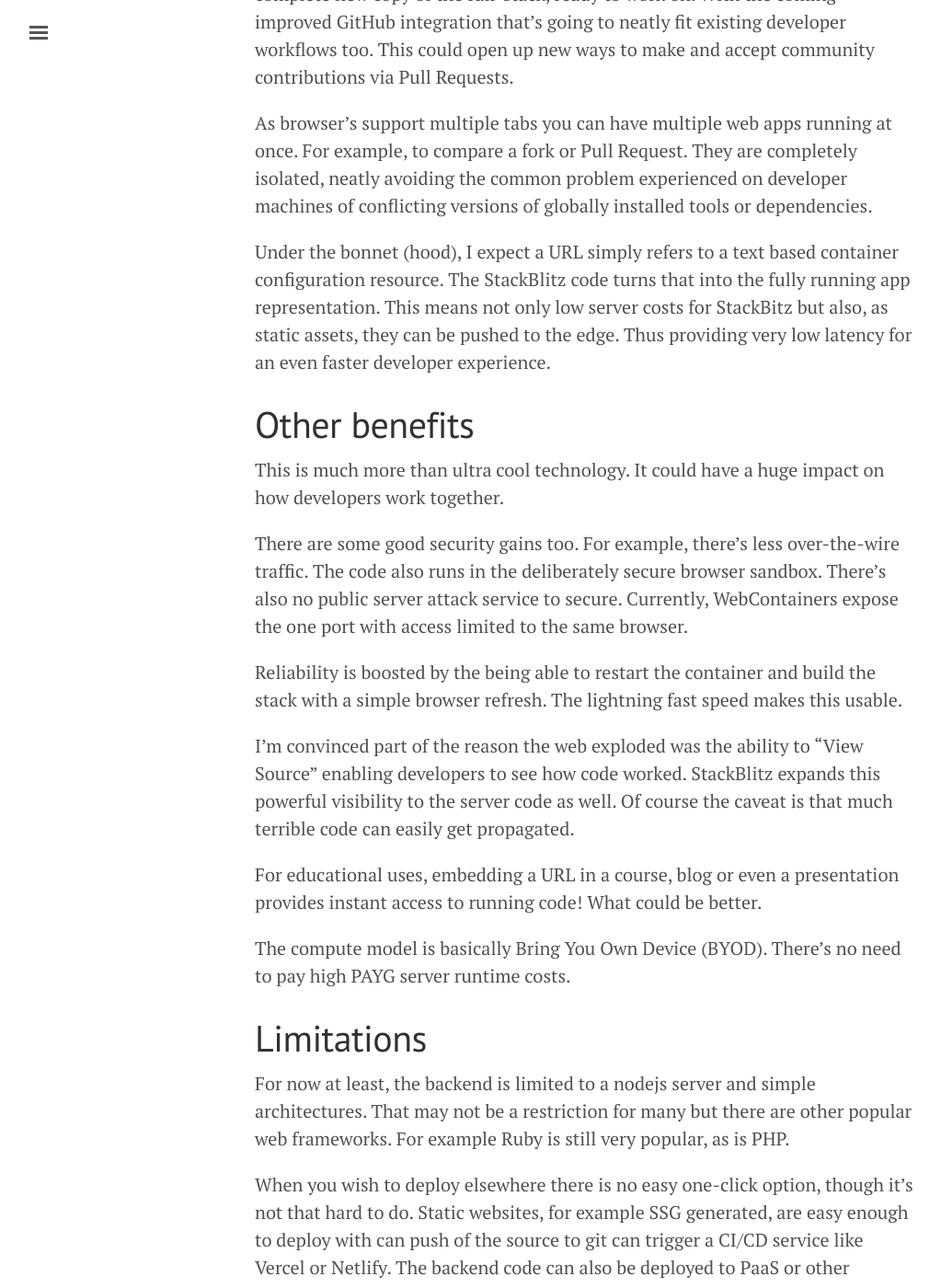
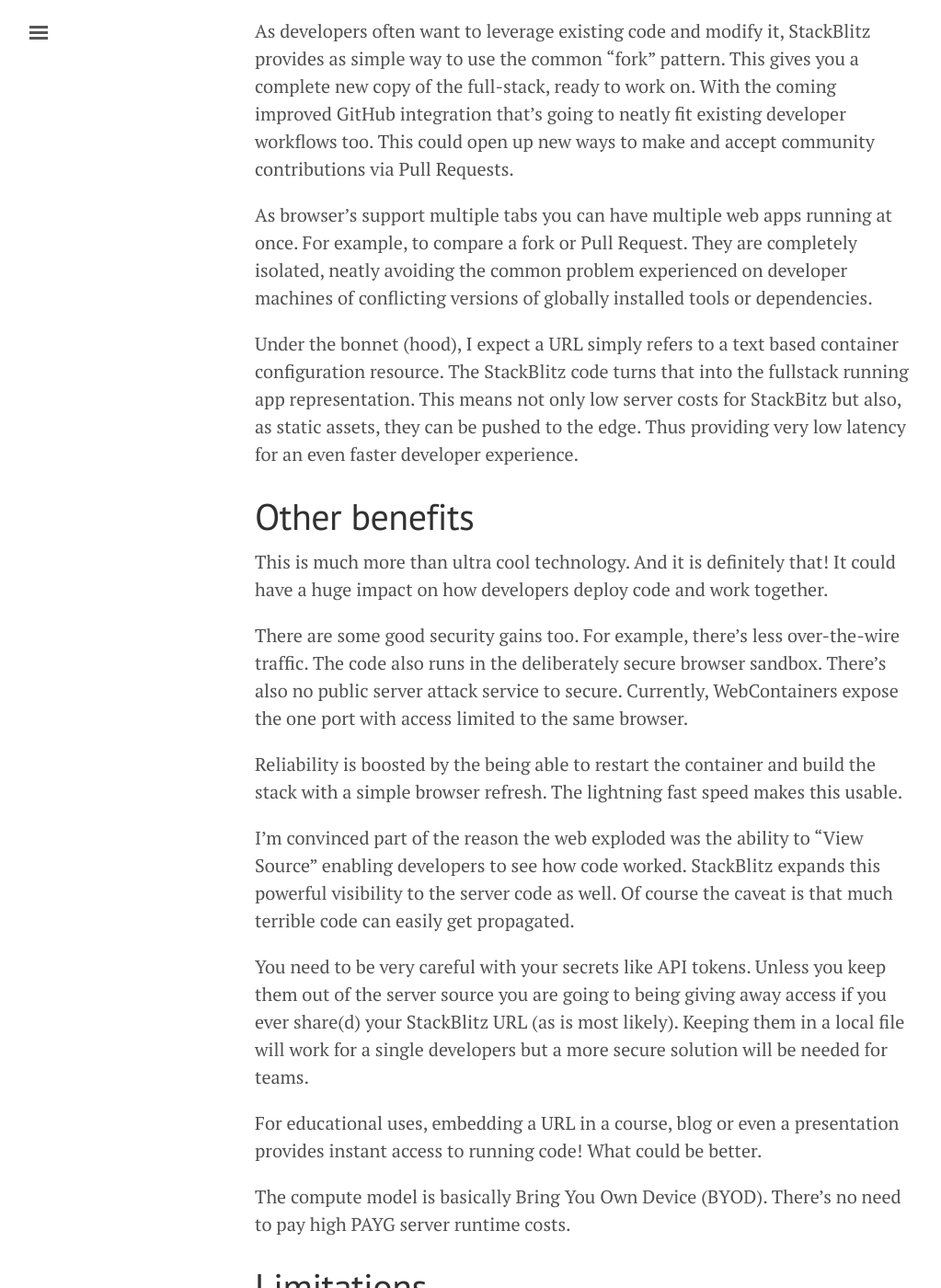
Before and after one commit to OpenDirective/opendirective.github.io, a Jekyll site: the page built from _posts/2022-03-26-web-native-development-with-stackblitz.md, in a window 1280 px wide and 1400 px high, scrolled down 3842 px. Shown: the whole window at 92% size, without its empty margins (3-1026 px from the left). Built offline with Jekyll 4.4.1, drawn with Linux system fonts in a browser that asks for light colours; some of the changed text lies outside the part shown.

Commit message:
Mention secrets and update summary

```diff
--- a/_posts/2022-03-26-web-native-development-with-stackblitz.md
+++ b/_posts/2022-03-26-web-native-development-with-stackblitz.md
@@ -7,6 +7,7 @@
 
 <p>But the servers are still distinct entities and not part of the apps themselves. That all changed when <a href="https://stackblitz.com/">StackBlitz</a> recently introduced <strong>WebContainers</strong> to the developer community.The rules just changed.</p></div>
 
+[Updated 2022-03-27: added a note about secrets and expanded summary]
 ## The web as a platform
 
 The web has rapidly grown into a powerful device-independent platform for apps as well as content. New capabilities appear in browsers in a steady trickle but every now and then a significant jolt occurs. For example, standards like CSS Grid, WebAudio, WebAuthentication, Portable Web Apps (PWAs) and Web Assembly (WASM) have had a big impact on what developers can do with the web to provide rich functionality and excellent user experiences.
@@ -19,7 +20,7 @@
 
 These online IDEs, and other web development services including no/low code, still use servers, though they are largely abstracted away from the developers. And of course developers often manage their own servers for ownership or more complex deployments. These servers support the deployment build chain and runtime for both web pages API endpoints tha rich web apps require. Servers also typically run developer tooling and code platforms as an alternative to using a local workstation.
 
-But what if this separate backend server complexity could also be included in-browser along side the frontend code? What would that even mean? What new features would be enabled?
+<strong>But what if rather than being separate the backend and web servers could also be deployed in-browser alongside the frontend code? What would that even mean? What new capabilities would be enabled?</strong>
 
 ![A web browser showing files, terminal and preview](/public/stackblitz.png "A full stack app running in a web browser - spot the terminal")
 
@@ -31,11 +32,13 @@
 
 What StackBlitz have created, and are building their business on, are containers that run in a web browser. Yes, that right, this is impressive feat is now feasible with the fantastic modern browsers. And what's more, they run really fast too.
 
-WebContainers provide a complete linux-style OS with a kernel and minimal `bash` command line environment. This is accessed via terminal window in the StackBlitz web app. In order to provide developer tooling and a web server, you also get `nodejs` and a custom `npm` clone design for speed and security. I hear that more POSIX conformance is being considered too.
+WebContainers provide a complete linux-style operating system (OS) complete with the kernel and a minimal `bash` command line environment. This is accessed via a terminal window in the StackBlitz web app.
 
-In addition, for more complex web development needs, `vitejs` is included. While ESM modules could be used explicitly with modern browsers, vite adds useful module import features such as node_modules module resolution and import of css files.
+In order to provide developer tooling and a web server, you also get `nodejs` and a custom `npm` clone design for speed and security. I hear that more POSIX conformance is being considered too.
 
-This is "no mean feat" and has to be seen to be believed. I don't know how much has been implemented from scratch or is a port like the embedded ARM ports of Linux. But the Browser context is distinct from even embedded platforms.
+In addition, `vitejs` is included. While ESM modules could be used explicitly with modern browsers, vite adds useful module import features such as node_modules module resolution and import of css files.
+
+This is "no mean feat" and has to be experienced to be believed. I don't know how much has been implemented from scratch or is a port like the embedded ARM ports of Linux. But the browser context is distinct from even embedded platforms.
 
 The key enabling technology here is WebAssembly (WASM) which enables code to be cross compiled to run in a JavaScript engine. Plus, Service Workers, which provide the required "process" for the container to run in, separate from the frontend HTML browser context. The container exposes the usual socket/port for the browser front end to connect to.
 
@@ -54,17 +57,19 @@
 
 As browser's support multiple tabs you can have multiple web apps running at once. For example, to compare a fork or Pull Request. They are completely isolated, neatly avoiding the common problem experienced on developer machines of conflicting versions of globally installed tools or dependencies.
 
-Under the bonnet (hood), I expect a URL simply refers to a text based container configuration resource. The StackBlitz code turns that into the fully running app representation. This means not only low server costs for StackBitz but also, as static assets, they can be pushed to the edge. Thus providing very low latency for an even faster developer experience.
+Under the bonnet (hood), I expect a URL simply refers to a text based container configuration resource. The StackBlitz code turns that into the fullstack running app representation. This means not only low server costs for StackBitz but also, as static assets, they can be pushed to the edge. Thus providing very low latency for an even faster developer experience.
 
 # Other benefits
 
-This is much more than ultra cool technology. It could have a huge impact on how developers work together.
+This is much more than ultra cool technology. And it is definitely that! It could have a huge impact on how developers deploy code and work together.
 
 There are some good security gains too. For example, there's less over-the-wire traffic. The code also runs in the deliberately secure browser sandbox. There's also no public server attack service to secure. Currently, WebContainers expose the one port with access limited to the same browser.
 
 Reliability is boosted by the being able to restart the container and build the stack with a simple browser refresh. The lightning fast speed makes this usable.
 
 I'm convinced part of the reason the web exploded was the ability to "View Source" enabling developers to see how code worked. StackBlitz expands this powerful visibility to the server code as well. Of course the caveat is that much terrible code can easily get propagated.
+
+You need to be very careful with your secrets like API tokens. Unless you keep them out of the server source you are going to being giving away access if you ever share(d) your StackBlitz URL (as is most likely). Keeping them in a local file will work for a single developers but a more secure solution will be needed for teams.
 
 For educational uses, embedding a URL in a course, blog or even a presentation provides instant access to running code! What could be better.
 
@@ -86,4 +91,8 @@
 
 # Summary
 
-In case you can't tell I'm *really* exited by StackBlitz WebContainers. I love the web with a geeky passion. I'm fascinated by developer tooling, workflows and system architectures (which often mirror company structures). In my career I've worked on embedded RTOSs, digital communications, systems code and full stack web. WebContainers bring everything together in one powerful concept. I expect great things.
+The key benefits I see of StackBlitz are in how a fullstack web app can now can have painfree deployment with easy sharing and forking. Plus, the unified debugging of front and backend using the browser dev tools. Obvious applications include protyping, demonstrations, documentaion and education. It's not a big leap to imagining StackBlitz providing the primary deployment mechanism for some fullstack web apps.
+
+In case you can't tell I'm *really* exited by StackBlitz WebContainers. I love the web with a geeky passion. I'm fascinated by developer tooling, workflows and system architectures (which often mirror company structures). In my career I've worked on embedded RTOSs, digital communications, systems code and full stack web.
+
+WebContainers bring everything together in one powerful concept. I expect great things. What can you come up with?
```
